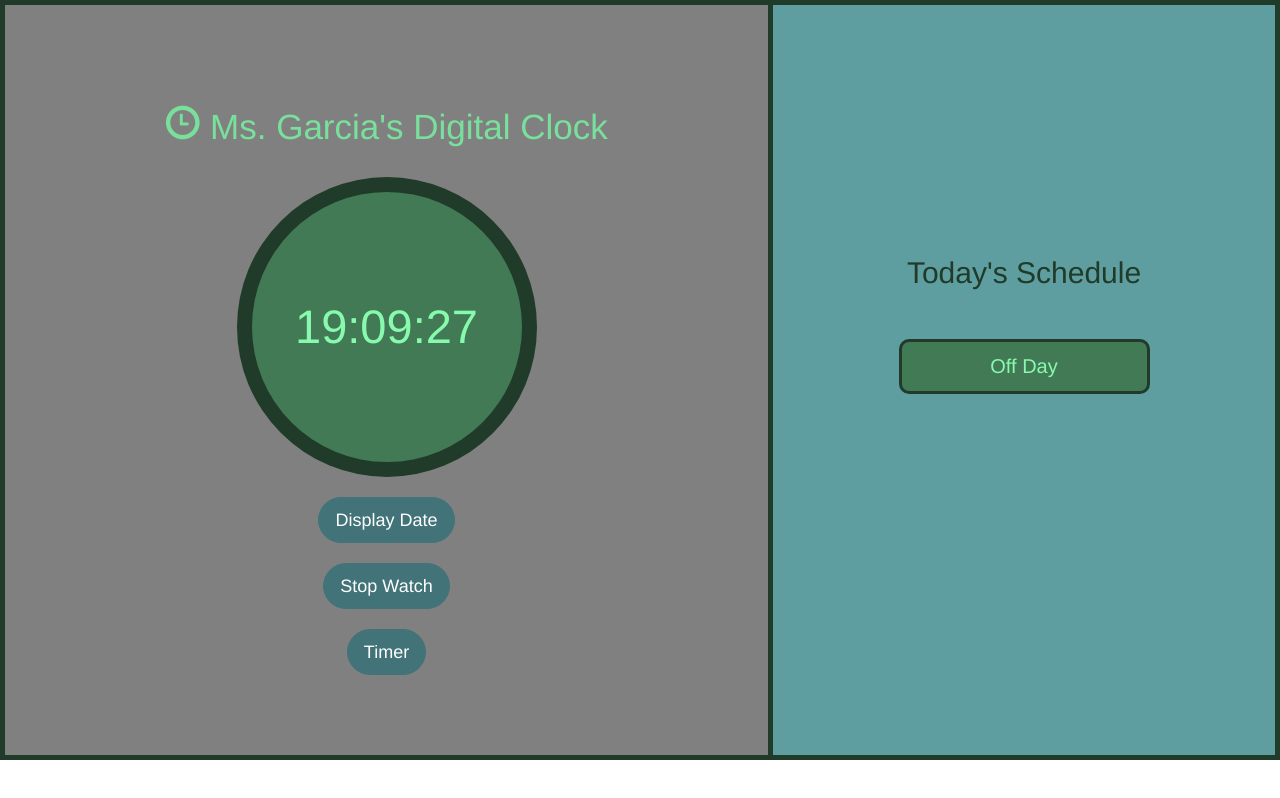
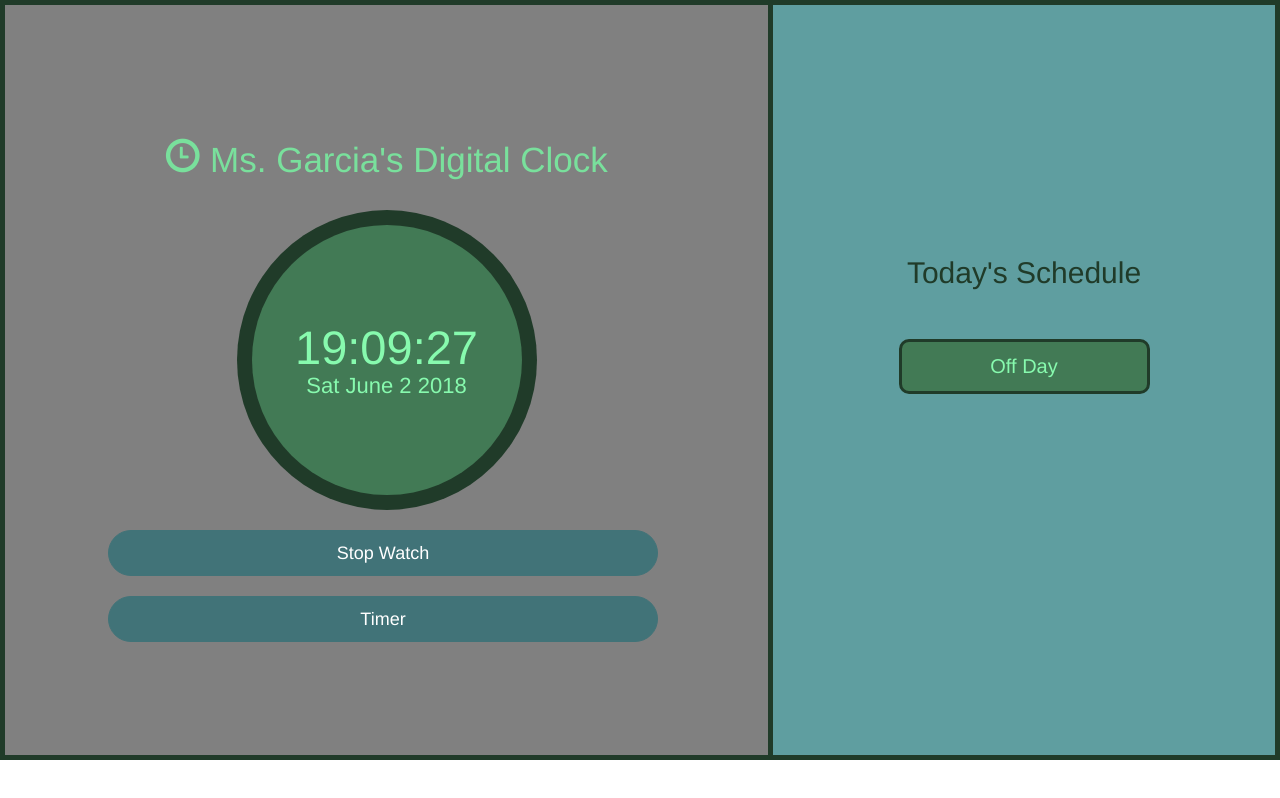
Before and after one commit to karen-edith/clock, a React (Create React App) app in the folder digclock/: page / in a window 1280 px wide. Built offline with nearby package versions, Linux system fonts and the light colour scheme.

Commit message:
removed display date button and modified btn display

```diff
--- a/digclock/src/App.css
+++ b/digclock/src/App.css
@@ -111,10 +111,19 @@
   color: #87FAAE;
 }
 
+.btns-container{
+  margin:0 auto;
+  width: 100%;
+  margin: 0 auto;
+  text-align: center;
+}
+
 .btns{
   text-align: center;
   margin: 0 auto;
-
+  margin-right: 7px;
+  display: inline-block;
+  width:75%;
 }
 
 .tbtn{
@@ -123,6 +132,8 @@
   border: 1px solid #417378;
   color: white;
   border-radius: 30px;
+  display: inline-block;
+  width: 100%;
 }
 
 .tbtn:hover, .tbtn:active{
--- a/digclock/src/App.jsx
+++ b/digclock/src/App.jsx
@@ -19,7 +19,6 @@ class App extends Component {
       lzhrs: '',
       lzmin:'',
       lzsec:'',
-      isDateOn: 'Display Date',
       swMode:false,
       tmode: false,
       monWedSched: ['Enter Room', 'Supper', 'Homework', 'Literature', 'Outdoor Time', 'Cleanup'],
@@ -330,7 +329,7 @@ class App extends Component {
         if (block === 'Outdoor Time'){
           return 'items2'
         } else return 'items1'
-      } else if (this.state.hrs === 23 && this.state.min >=0) {
+      } else if (this.state.hrs === 1 && this.state.min >=0) {
         if (block === 'Cleanup'){
           return 'items2'
         } else return 'items1'
@@ -511,31 +510,18 @@ class App extends Component {
           <div className="container">
             <div className='title'> <h3 className='tfont'> <Glyphicon glyph='time'/> Ms. Garcia's Digital Clock </h3> </div>
             <div className='digitalwatchouter'>
-              {
-                (this.state.isDateOn === 'Hide Date') ?
-                (
               <div className='digitalwatchinner'>
                 <h3 className='time'> {this.state.lzhrs}{this.state.hrs}:{this.state.lzmin}{this.state.min}:{this.state.lzsec}{this.state.sec} </h3>
                 <h3 className='date'> {this.state.dayWeek} {this.state.month} {this.state.day} {this.state.year}</h3>
               </div>
-                ) :
-
-                (
-                  <div className='digitalwatchinner'>
-                    <h3 className='time'> {this.state.lzhrs}{this.state.hrs}:{this.state.lzmin}{this.state.min}:{this.state.lzsec}{this.state.sec} </h3>
             </div>
-                )
-              }
-
-            </div>
-              <div className='btns'>
-                <Button bsSize='large' className='tbtn' onClick={()=>{this.handleClick()}}> {this.state.isDateOn}</Button>
-              </div>
+              <div className = 'btns-container'>
                 <div className='btns'>
                   <Button bsSize='large' className='tbtn' onClick={()=>{this.handleClickStopWatch()}}> Stop Watch </Button>
                 </div>
                 <div className='btns'>
                   <Button bsSize='large' className='tbtn' onClick={()=>{this.handleClickTimer()}}> Timer </Button>
+                </div>
               </div>
           </div>
           <div className = 'schedule'>
```
Lines whose indentation alone changed are shown as unchanged.
